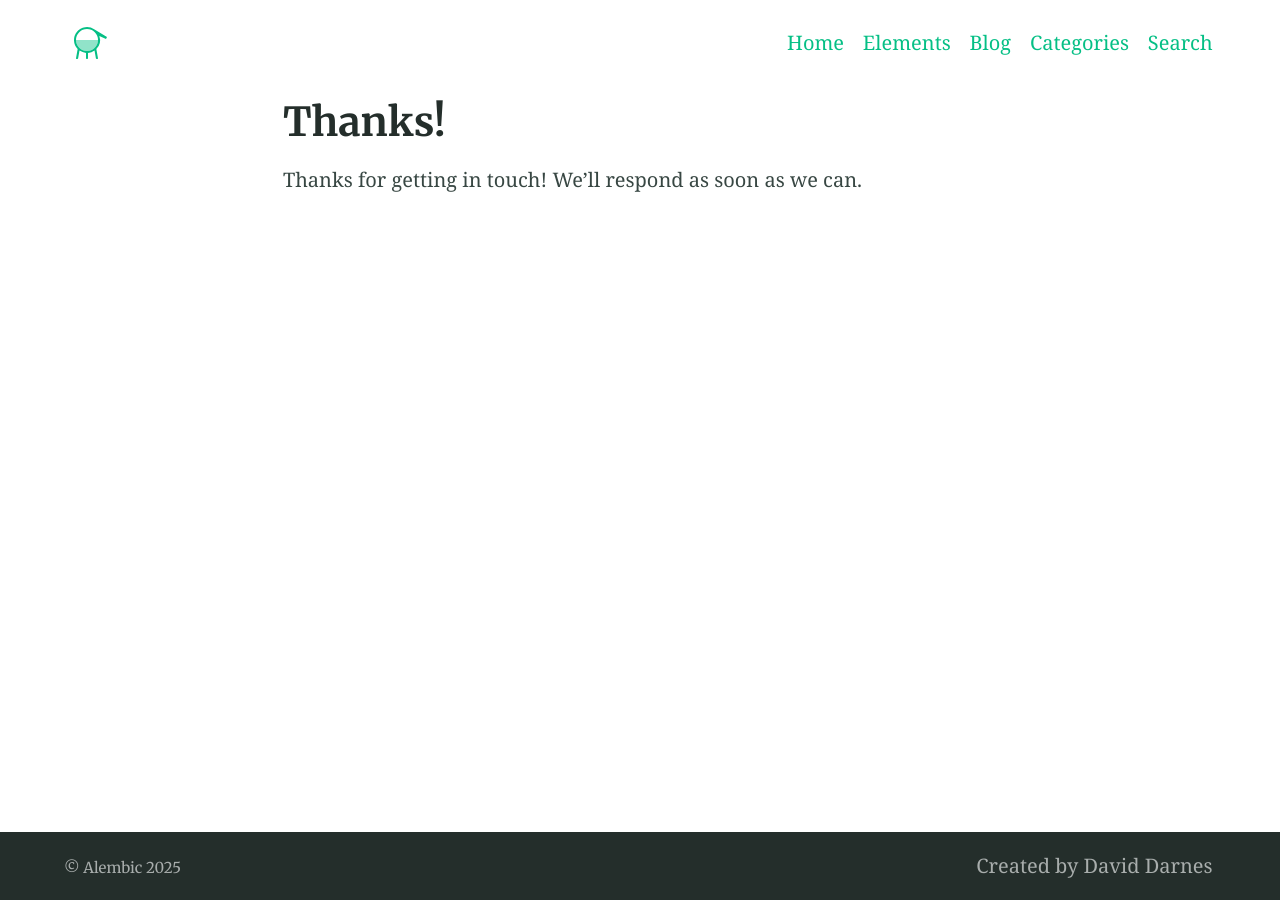
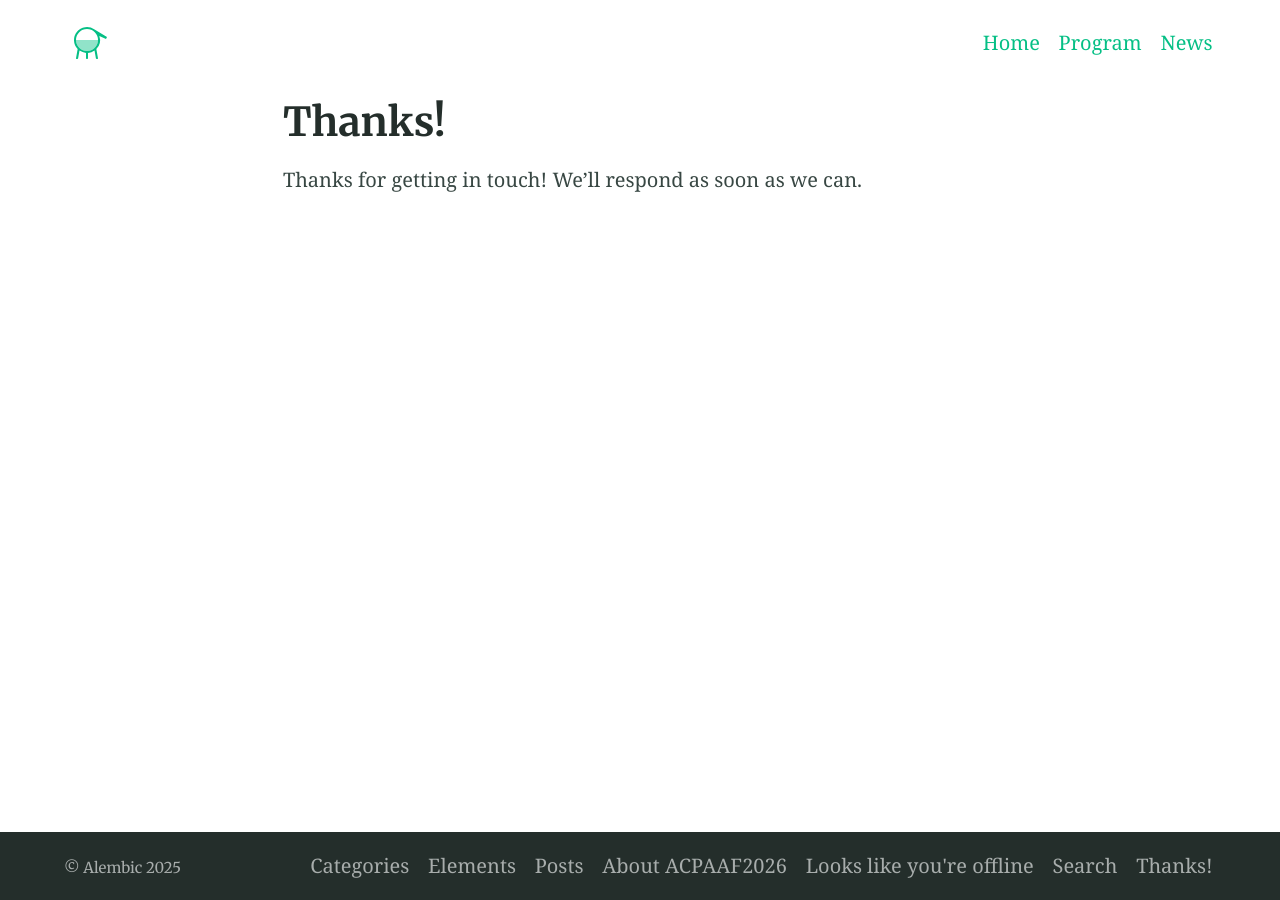
Before and after one commit to ganyx/acpaaf2026, a Jekyll site: the page built from thanks.md, in a window 1280 px wide. Built offline with Jekyll 4.4.1, drawn with Linux system fonts in a browser that asks for light colours.

Commit message:
Update _config.yml

```diff
--- a/_config.yml
+++ b/_config.yml
@@ -123,20 +123,20 @@ favicons: # Favicons are also used in the manifest file. Syntax is 'size: path'
 navigation_header:
 - title: Home
   url: /
-- title: Elements
+- title: Program
   url: /elements/
-- title: Blog
+- title: News
   url: /blog/
-- title: Categories
-  url: /categories/
-- title: Search
-  url: /search/
+#- title: Categories
+#  url: /categories/
+#- title: Search
+#  url: /search/
 #- title: Fork Alembic
 #  url: https://github.com/daviddarnes/alembic
 
-navigation_footer:
-- title: Created by David Darnes
-  url: https://darn.es
+#navigation_footer:
+#- title: Created by David Darnes
+#  url: https://darn.es
 
 social_links: # Appears in sidebar. Set the urls then uncomment and comment out as desired
   Twitter: https://twitter.com/DavidDarnes
```
